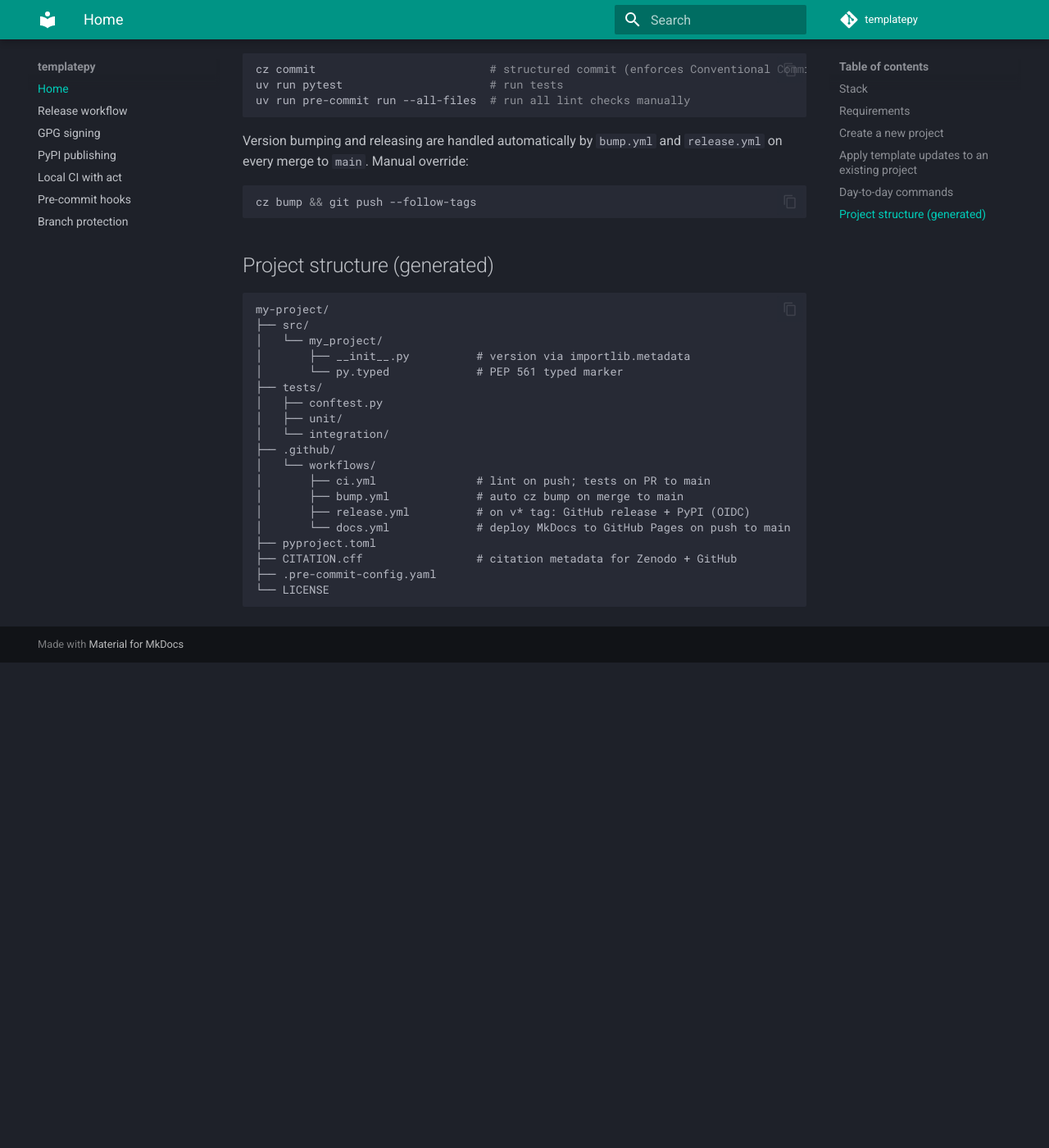
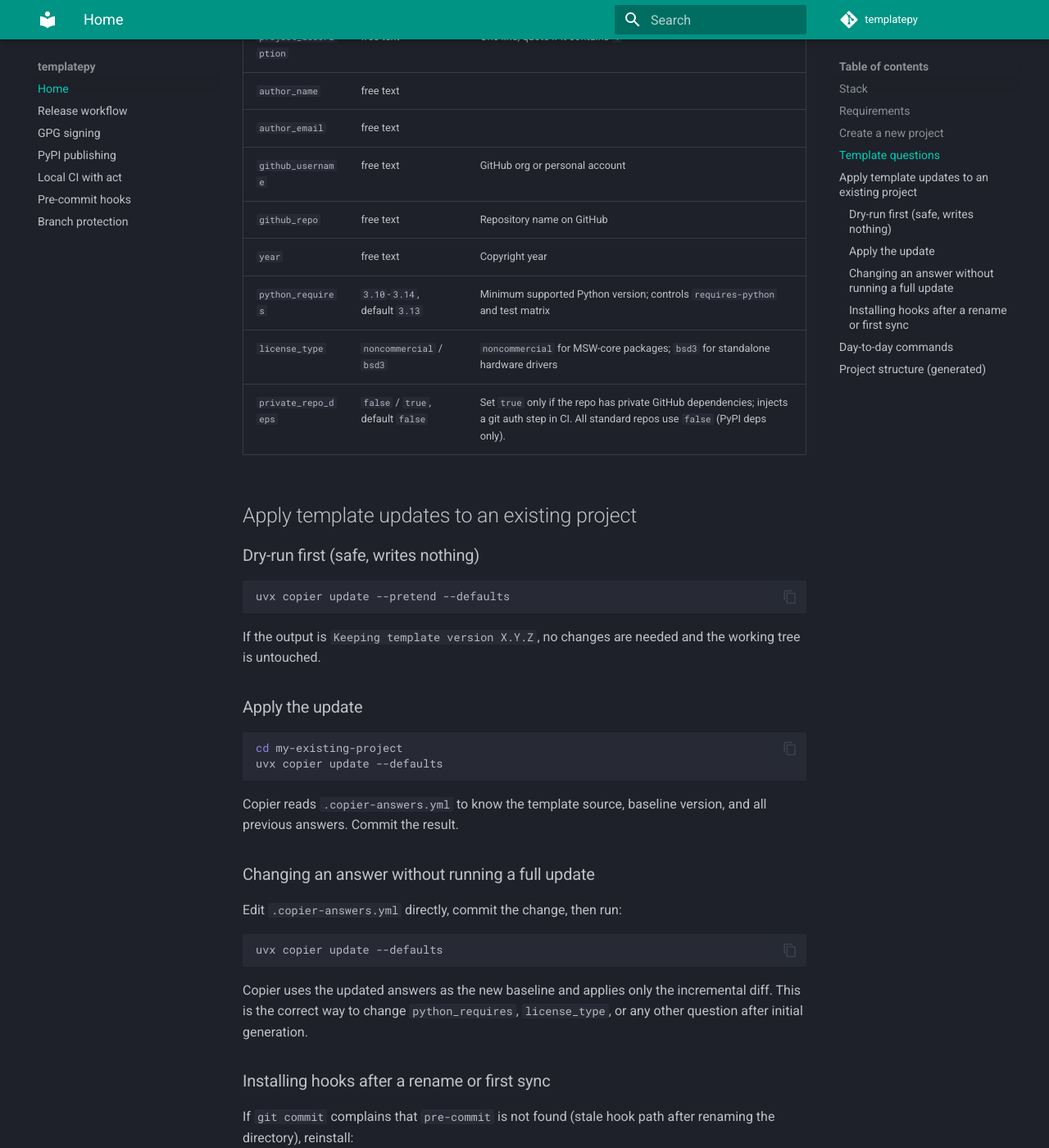
Before and after one commit to larsrollik/templatepy, an MkDocs documentation site: the page built from docs/index.md, in a window 1280 px wide and 1400 px high, scrolled down 1367 px. Shown: the whole window at 82% size. Built offline with MkDocs 1.6.1 and Material for MkDocs 9.7.7, drawn with Linux system fonts in a browser that asks for light colours; comment, search, counter and statistics services are not loaded; before the commit the page ends 2175 px from its top, so only the background shows below that; some of the changed text lies outside the part shown.

Commit message:
docs: add copier questions, dry-run, answers-lever, hook-install sections
- Fix python_requires note (3.10-3.14, not 3.12+)
- Add template questions table with python_requires, license_type, private_repo_deps
- Add dry-run command (uvx copier update --pretend --defaults)
- Add answers-as-lever pattern (edit answer, commit, then update)
- Add hook installation note for stale hooks after rename

````diff
--- a/docs/index.md
+++ b/docs/index.md
@@ -16,12 +16,14 @@
 
 ## Requirements
 
-- Python ≥ 3.12
+- Python ≥ 3.10
 - [uv](https://docs.astral.sh/uv/)
 - [copier](https://copier.readthedocs.io/) ≥ 9.0
 
 ```sh
 uv tool install copier
+# or run without installing:
+uvx copier ...
 ```
 
 ## Create a new project
@@ -34,14 +36,58 @@
 uv run pre-commit install --hook-type pre-commit --hook-type commit-msg
 ```
 
+## Template questions
+
+| Question | Choices / default | Notes |
+|---|---|---|
+| `project_name` | free text | Display name, e.g. `My Package` |
+| `project_slug` | free text | Import name, e.g. `my_package` |
+| `project_description` | free text | One line; quote if it contains `:` |
+| `author_name` | free text | |
+| `author_email` | free text | |
+| `github_username` | free text | GitHub org or personal account |
+| `github_repo` | free text | Repository name on GitHub |
+| `year` | free text | Copyright year |
+| `python_requires` | `3.10`-`3.14`, default `3.13` | Minimum supported Python version; controls `requires-python` and test matrix |
+| `license_type` | `noncommercial` / `bsd3` | `noncommercial` for MSW-core packages; `bsd3` for standalone hardware drivers |
+| `private_repo_deps` | `false` / `true`, default `false` | Set `true` only if the repo has private GitHub dependencies; injects a git auth step in CI. All standard repos use `false` (PyPI deps only). |
+
 ## Apply template updates to an existing project
+
+### Dry-run first (safe, writes nothing)
+
+```sh
+uvx copier update --pretend --defaults
+```
+
+If the output is `Keeping template version X.Y.Z`, no changes are needed and the working tree is untouched.
+
+### Apply the update
 
 ```sh
 cd my-existing-project
-copier update
+uvx copier update --defaults
 ```
 
-Copier reads `.copier-answers.yml` (committed in the generated repo) to know what answers were given and which template version was used.
+Copier reads `.copier-answers.yml` to know the template source, baseline version, and all previous answers. Commit the result.
+
+### Changing an answer without running a full update
+
+Edit `.copier-answers.yml` directly, commit the change, then run:
+
+```sh
+uvx copier update --defaults
+```
+
+Copier uses the updated answers as the new baseline and applies only the incremental diff. This is the correct way to change `python_requires`, `license_type`, or any other question after initial generation.
+
+### Installing hooks after a rename or first sync
+
+If `git commit` complains that `pre-commit` is not found (stale hook path after renaming the directory), reinstall:
+
+```sh
+uv run pre-commit install --hook-type pre-commit --hook-type commit-msg
+```
 
 ## Day-to-day commands
 
````
